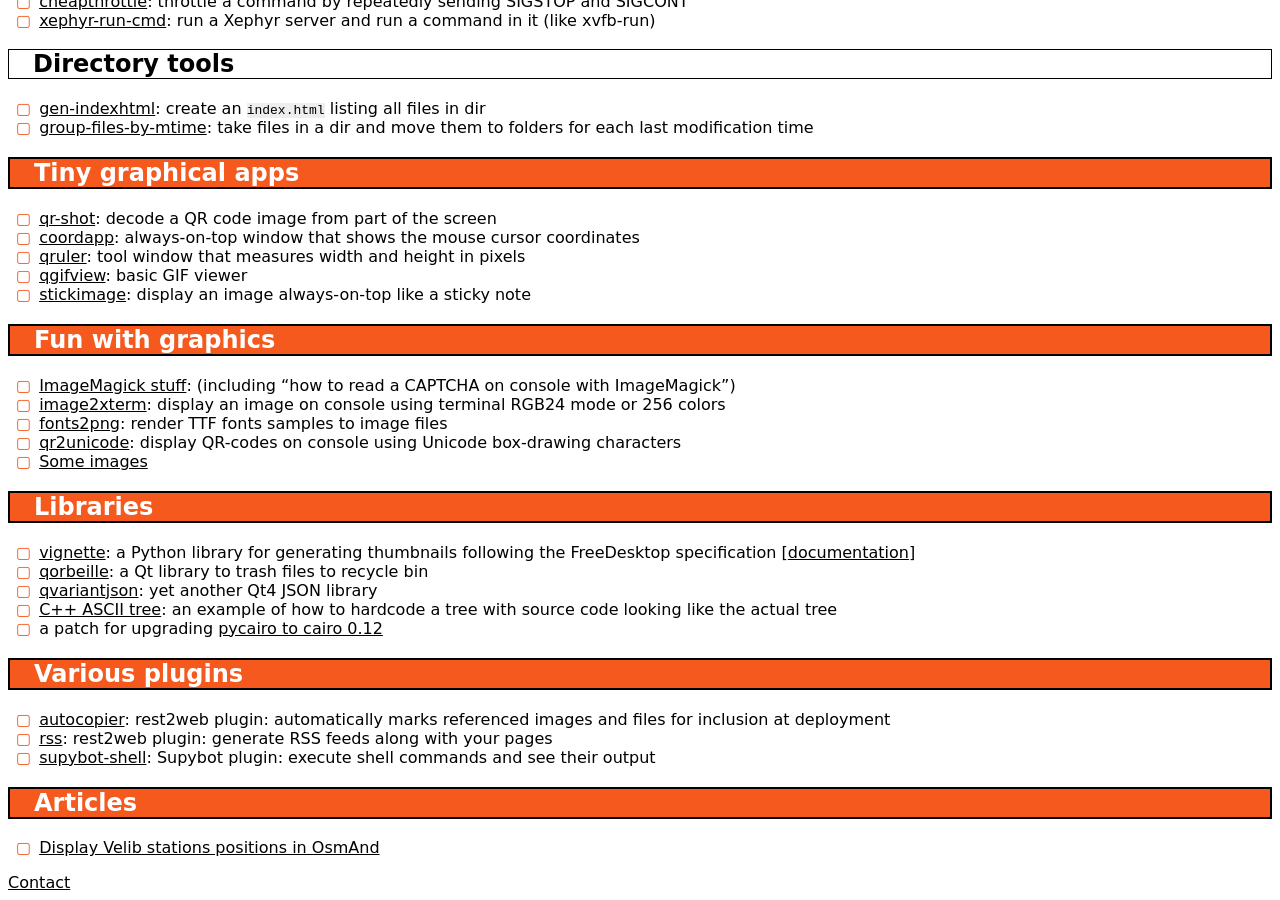
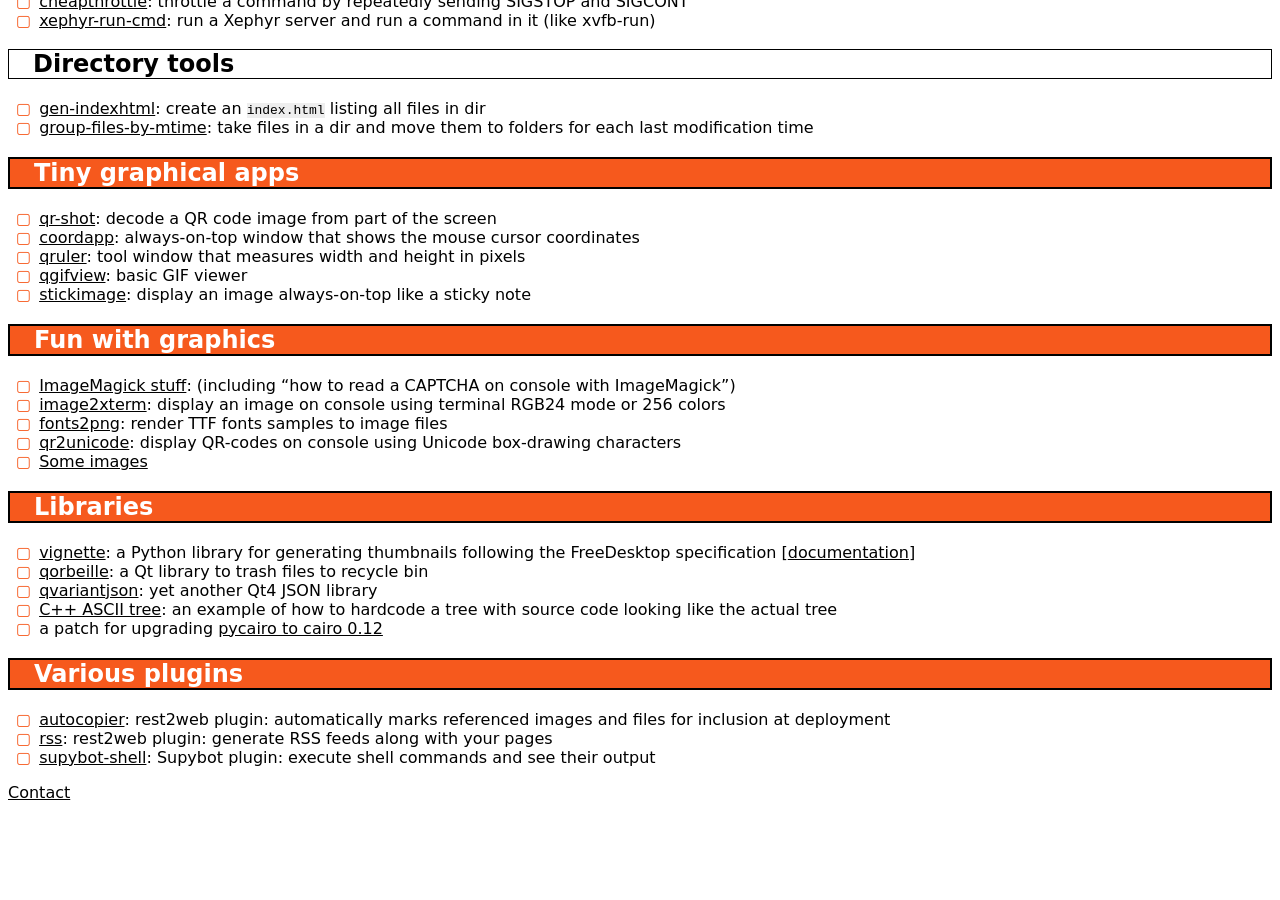
Before and after one commit to hydrargyrum/hydrargyrum.github.io, a Jekyll site: the page built from index-progs.md, in a window 1280 px wide and 900 px high, scrolled down 1158 px. Built offline with Jekyll 4.4.1, drawn with Linux system fonts in a browser that asks for light colours; after the commit the page ends 1968 px from its top, so only the background shows below that.

Commit message:
move misc/velib-gpx-osmand.md to regular post

```diff
--- a/index-progs.md
+++ b/index-progs.md
@@ -103,8 +103,3 @@ Most of the site and programs from the site are licensed under the [WTFPLv2 lice
 - [autocopier](r2w_plugins): rest2web plugin: automatically marks referenced images and files for inclusion at deployment
 - [rss](r2w_plugins): rest2web plugin: generate RSS feeds along with your pages
 - [supybot-shell](https://github.com/hydrargyrum/attic/tree/master/supybot-shell/Shell): Supybot plugin: execute shell commands and see their output
-
-
-# Articles #
-
-- [Display Velib stations positions in OsmAnd](misc/velib-gpx-osmand.html)
```
Also changed, not shown: _posts/2014-03-23-velib-gpx-osmand.md (renamed from misc/velib-gpx-osmand.md), _posts_data/velib-gpx.jpg (renamed from misc/velib-gpx.jpg), _posts_data/velib.poi.csv (renamed from misc/velib.poi.csv), 2 other files.
